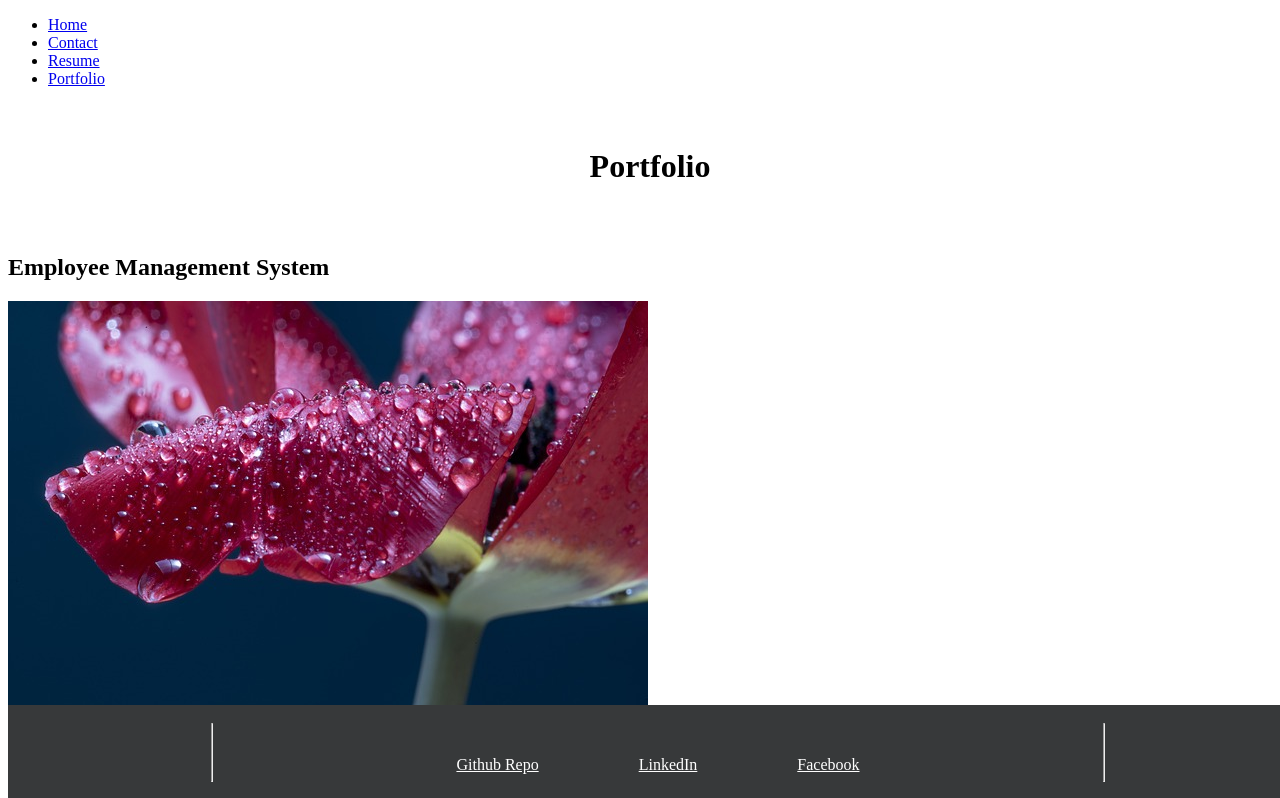
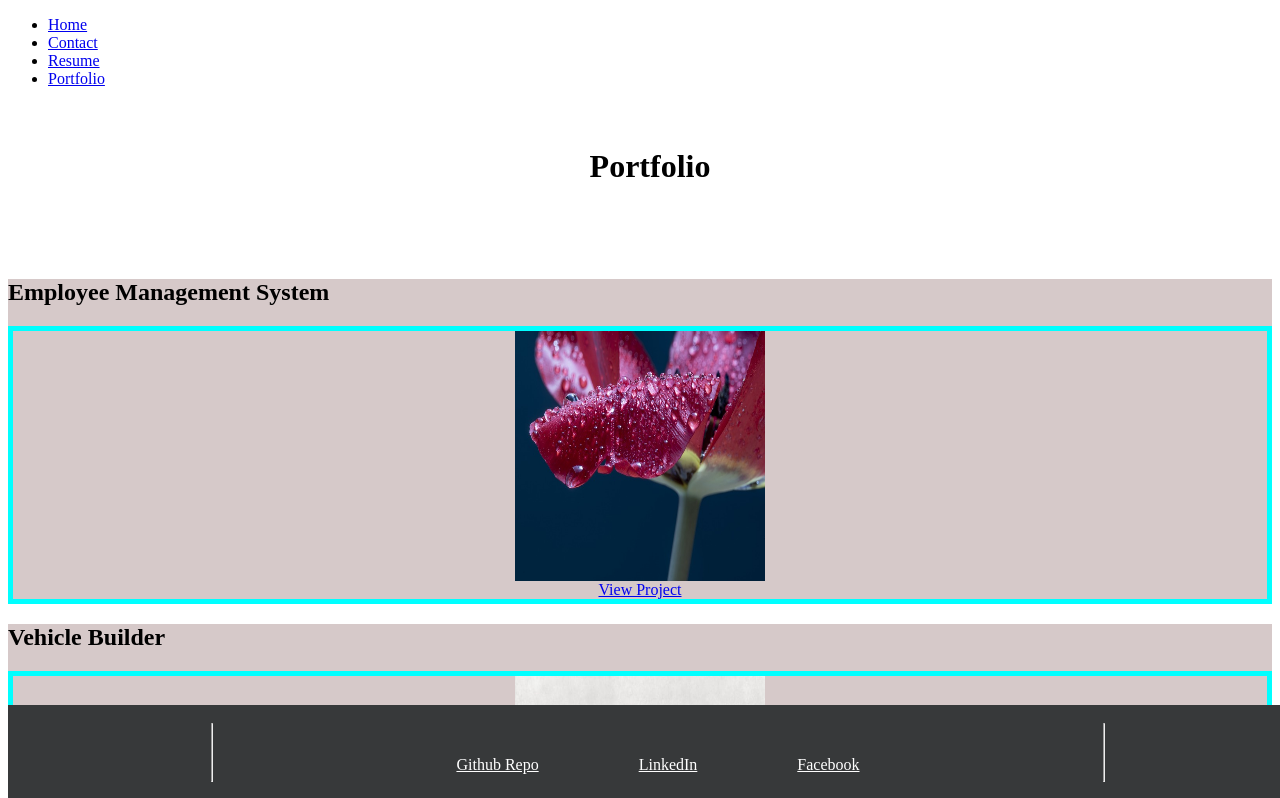
Before and after one commit to shukikat/DevPortfolio-in-React, a React (Vite) app in the folder vite-project/: page /Portfolio in a window 1280 px wide. Shown: the top 798 px of the page. Built offline with nearby package versions, Linux system fonts and the light colour scheme.

Commit message:
added initial styling to photos

```diff
--- a/vite-project/src/components/Portfolio.jsx
+++ b/vite-project/src/components/Portfolio.jsx
@@ -29,6 +29,7 @@ export default function Portfolio() {
 
             <h1>Portfolio</h1>
 
+
                 {picArray.map((project, index) => (
                     <Project
                        key={index}
--- a/vite-project/src/components/Project.jsx
+++ b/vite-project/src/components/Project.jsx
@@ -1,3 +1,4 @@
+import '../styles/Project.css'
 
 function Project({title, image, link }) {
 
@@ -5,14 +6,22 @@ function Project({title, image, link }) {
 
     return (
 
+        <main className="main-contact">
         <div>
-            <h2>{title}</h2>
+
+         <h2>{title}</h2>
+         <div className="bordercheck">
           <img src={image} alt={title}/>
 
           <a href={link} target="_blank" rel="noopener noreferrer">View Project</a>
+          </div>
+
+          </div>
+
+          </main>
 
 
-        </div>
+
 
 
 
--- /dev/null
+++ b/vite-project/src/styles/Project.css
@@ -0,0 +1,32 @@
+.bordercheck {
+    border: 5px solid cyan;
+    display: flex;
+    flex-direction:column;
+    align-items: center;
+}
+
+.main-contact {
+    background: #D6C9C9;
+
+}
+
+h1 {
+    width:100%;
+    position: relative;
+    display: flex;
+    justify-content: center;
+    color: black;
+    padding: 10px;
+    height: 100px;
+    margin-top: 50px;
+
+
+
+}
+
+img {
+    width: 250px;
+    height:250px;
+    border-radius: 0;
+
+}
```
